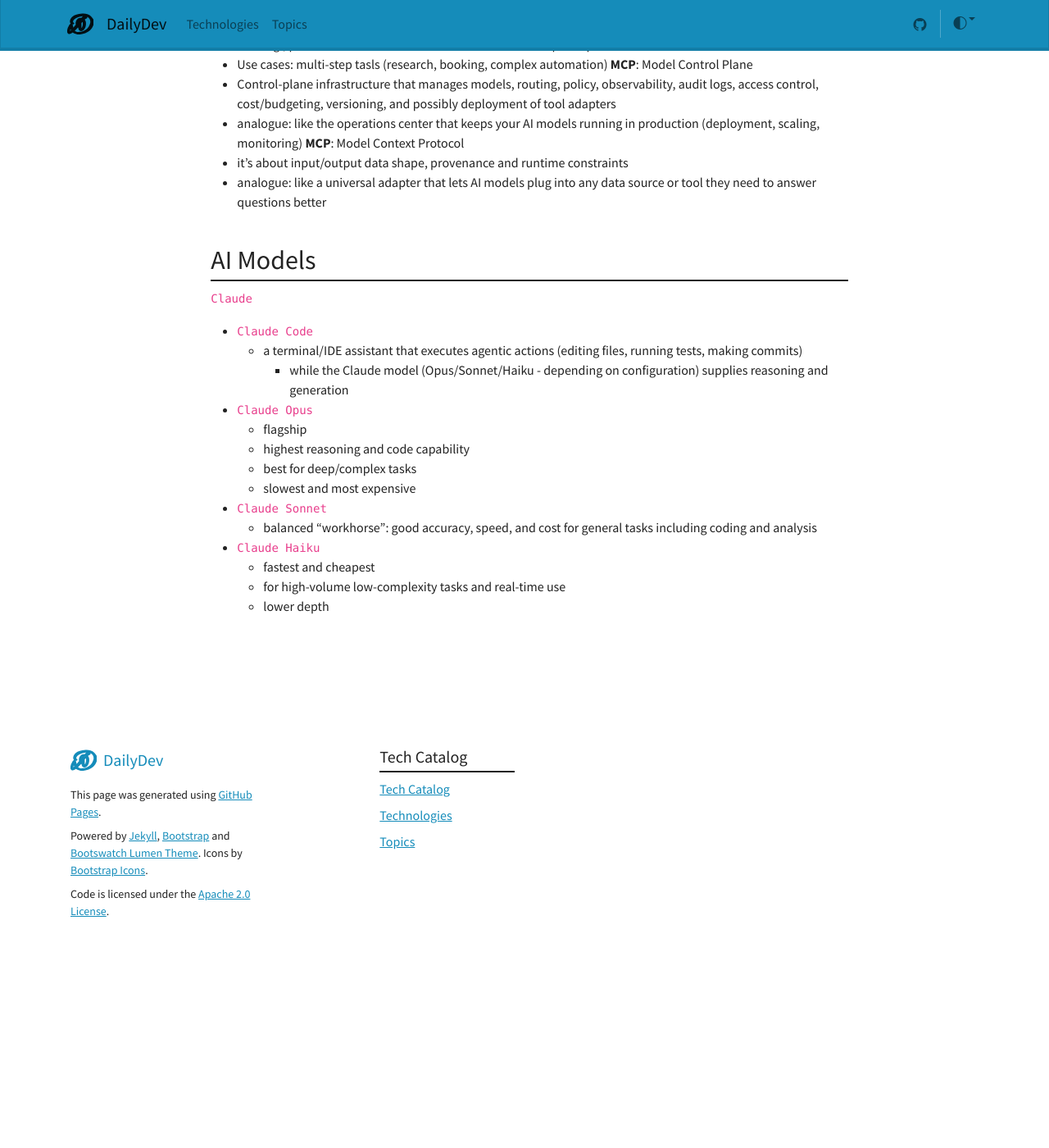
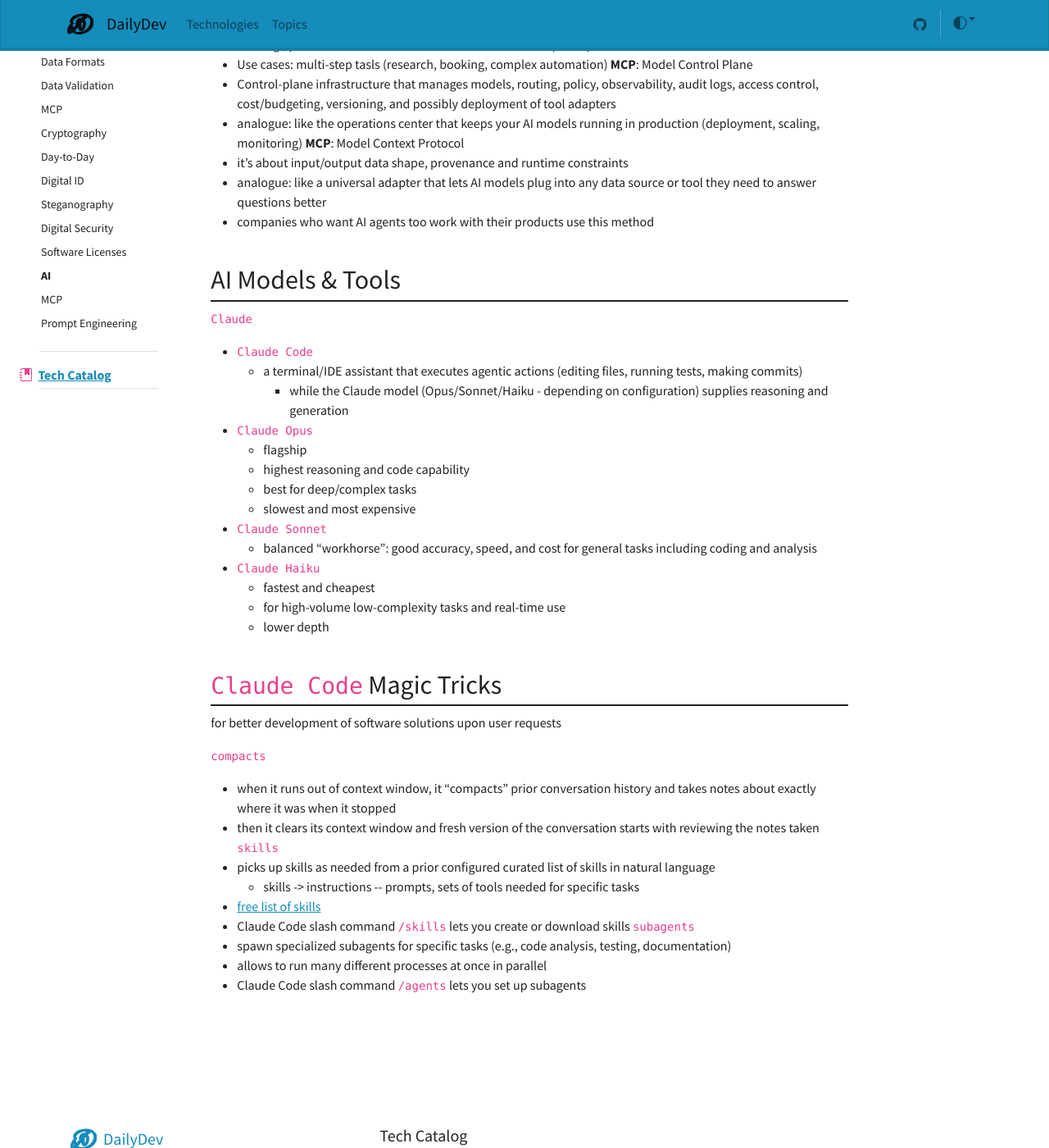
Before and after one commit to shadhini/daily-dev, a Jekyll site: the page built from docs/_topics/ai.md, in a window 1280 px wide and 1400 px high, scrolled down 1078 px. Shown: the whole window at 82% size. Built offline with Jekyll 4.4.1, drawn with Linux system fonts in a browser that asks for light colours; nearby versions of some CDN libraries; comment, search, counter and statistics services are not loaded; before the commit the page ends 2328 px from its top, so only the background shows below that; some of the changed text lies outside the part shown.

Commit message:
Add prompt engineering generic guidelines and updates to AI tools

```diff
--- a/docs/_data/tech-catalog-sidebar.yml
+++ b/docs/_data/tech-catalog-sidebar.yml
@@ -37,6 +37,7 @@
     - title: Software Licenses
     - title: AI
     - title: MCP
+    - title: Prompt Engineering
 
 - title: Tech Catalog
   icon: journal-bookmark-fill
--- a/docs/_data/topics-sidebar.yml
+++ b/docs/_data/topics-sidebar.yml
@@ -19,6 +19,7 @@
     - title: Software Licenses
     - title: AI
     - title: MCP
+    - title: Prompt Engineering
 
 - title: Tech Catalog
   icon: journal-bookmark-fill
--- a/docs/_topics/ai.md
+++ b/docs/_topics/ai.md
@@ -63,9 +63,10 @@ render_with_liquid: false
 **MCP**: Model Context Protocol
 - it's about input/output data shape, provenance and runtime constraints
 - analogue: like a universal adapter that lets AI models plug into any data source or tool they need to answer questions better
+- companies who want AI agents too work with their products use this method
 
 
-## AI Models
+## AI Models & Tools
 
 `Claude`
 - `Claude Code`
@@ -82,3 +83,19 @@ render_with_liquid: false
   - fastest and cheapest
   - for high-volume low-complexity tasks and real-time use
   - lower depth
+
+## `Claude Code` Magic Tricks
+for better development of software solutions upon user requests
+
+`compacts`
+- when it runs out of context window, it “compacts” prior conversation history and takes notes about exactly where it was when it stopped
+- then it clears its context window and fresh version of the conversation starts with reviewing the notes taken
+`skills`
+- picks up skills as needed from a prior configured curated list of skills in natural language
+  - skills -> instructions -- prompts, sets of tools needed for specific tasks
+- [free list of skills](https://github.com/obra/superpowers)
+- Claude Code slash command `/skills` lets you create or download skills
+`subagents`
+- spawn specialized subagents for specific tasks (e.g., code analysis, testing, documentation)
+- allows to run many different processes at once in parallel
+- Claude Code slash command `/agents` lets you set up subagents
```
Also changed, not shown: docs/_data/topics.yml (+11 -2 lines), docs/_topics/dev-tools.md (+2 -0 lines), docs/_topics/prompt-engineering.md (added, +8 -0 lines), prompts/generic-guidelines.md (added, +43 -0 lines).
